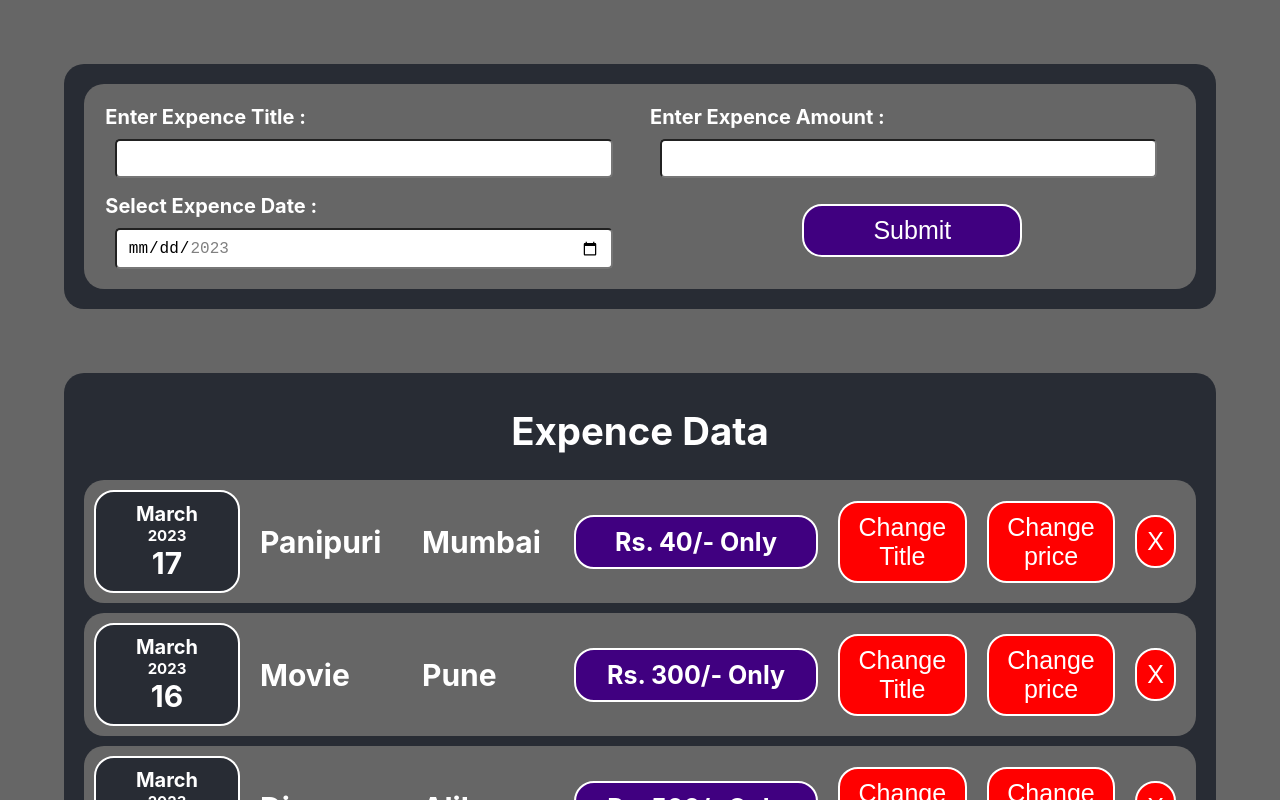
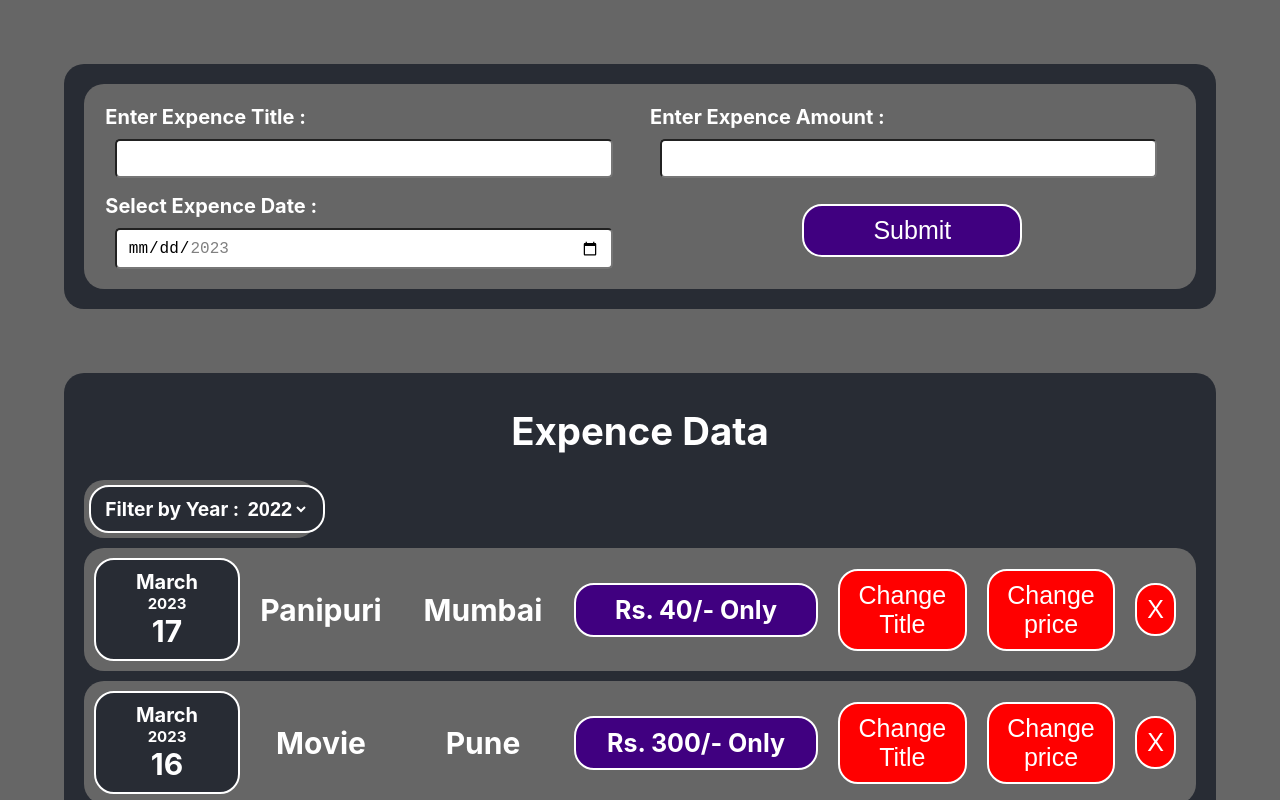
Before and after one commit to Shubham-S-Nimje/Expensetracker, a React (Create React App) app: page / in a window 1280 px wide. Shown: the top 800 px of the page. Built offline with nearby package versions, Linux system fonts and the light colour scheme.

Commit message:
filter holder added

```diff
--- a/src/App.js
+++ b/src/App.js
@@ -1,16 +1,58 @@
-import React from 'react';
+import React, {useState} from 'react';
 import './Expenceitem/Expences/Expences.css';
 import Expences from './Expenceitem/Expences/Expences';
-import ExpenceForm from './Expenceitem/ExpenceForm/ExpenceForm'
+import ExpenceCard from './Expenceitem/ExpenceForm/Expencecard'
+const Dummy_expences = [
+  {
+    id: 1,
+    Expencedate: new Date(2023,2,17),
+    Expencetitle: 'Panipuri',
+    Expenceprice: 40,
+    Expencelocation: 'Mumbai'},
+    {
+      id: 2,
+      Expencedate: new Date(2023,2,16),
+      Expencetitle: 'Movie',
+      Expenceprice: 300,
+      Expencelocation: 'Pune'},
+      {
+        id: 3,
+        Expencedate: new Date(2023,2,15),
+        Expencetitle: 'Dinner',
+        Expenceprice: 500,
+        Expencelocation: 'Alibag'},
+        {
+          id: 4,
+          Expencedate: new Date(2023,2,16),
+          Expencetitle: 'Shopping',
+          Expenceprice: 6500,
+          Expencelocation: 'Mumbai'},
+];
+const App = () => {
+  const [expenses, setExpenses] = useState(Dummy_expences)
+  const addExpenseHandler = expense => {
+    console.log('in app.js');
+    console.log(expense)
+    setExpenses ((prevExpences) => {
+      return [expense, ...prevExpences]
+    });
+    }
+  return (
+    <div>
+      <ExpenceCard onAddExpences = {addExpenseHandler}/>
+      <Expences item = {expenses}
+      />
 
-const App = () => {
-  return React.createElement(
-        'div',
-        {},
-        React.createElement(ExpenceForm, {ExpenceForm: ExpenceForm}),
-        React.createElement(Expences, {Expence: Expences})
+    </div>
 
-      );
+  )
+  // return React.createElement(
+  //       'div',
+  //       {},
+  //       React.createElement(ExpenceCard, {ExpenceCard: ExpenceCard}),
+  //       React.createElement(Expences, {Expence: Expences})
+
+  //     );
 }
 // function App() {
 //   return React.createElement(
--- a/src/Expenceitem/ExpenceForm/ExpenceForm.js
+++ b/src/Expenceitem/ExpenceForm/ExpenceForm.js
@@ -1,8 +1,6 @@
 import React, {useState} from 'react';
 import './ExpenceForm.css';
-import './Expencecard.css';
-import ExpenceCard from './Expencecard'
-const ExpenceForm = () => {
+const ExpenceForm = (props) => {
   const [ontitlechange,settitlechange] = useState('');
   const [onpricechange,setpricechange] = useState('');
   const [ondatechange,setdatechange] = useState('');
@@ -12,7 +10,7 @@ const ExpenceForm = () => {
   //   ondatechange: ''
   // })
 
-  const amountchangehandler = (event) => {
+  const titlechangehandler = (event) => {
     settitlechange(event.target.value);
     // setuserInput({
     //   ...userInput,
@@ -26,7 +24,7 @@ const ExpenceForm = () => {
     // })
     // console.log(event.target.value);
   };
-  const titlechangehandler = (event) => {
+  const amountchangehandler = (event) => {
     setpricechange(event.target.value);
     // setuserInput({
     //   ...userInput,
@@ -61,31 +59,30 @@ const ExpenceForm = () => {
       amount : onpricechange,
       date : new Date(ondatechange)
     };
-    console.log(expenceData)
+    props.onsaveexpensedata(expenceData);
+    settitlechange('');
+    setpricechange('');
+    setdatechange('');
 
   }
     return (
-    <ExpenceCard className="expenceCard">
       <form className="expenceform" onSubmit={submitform}>
         <div className="inputtitle">
           <label>Enter Expence Title : </label><br></br>
-          <input type="text" onChange={titlechangehandler}/>
+          <input type="text" value={ontitlechange} onChange={titlechangehandler}/>
         </div>
         <div className="inputamount">
           <label>Enter Expence Amount : </label><br></br>
-          <input type="number" onChange={amountchangehandler} />
+          <input type="number" value={onpricechange} onChange={amountchangehandler} />
         </div>
         <div className="inputdate">
           <label>Select Expence Date : </label><br></br>
-          <input type="date" min="2023-01-01" max="2023-12-31" onChange={datechangehandler}/>
+          <input type="date" min="2023-01-01" max="2023-12-31" value={ondatechange} onChange={datechangehandler}/>
         </div>
         <div className="submitbtn">
           <button type="submit" className="btn">Submit</button>
         </div>
-
       </form>
-      </ExpenceCard>
-
     );
 }
 export default ExpenceForm;
--- a/src/Expenceitem/ExpenceForm/Expencecard.js
+++ b/src/Expenceitem/ExpenceForm/Expencecard.js
@@ -1,8 +1,20 @@
 import './Expencecard.css';
+import './ExpenceForm.css';
+import ExpenceForm from './ExpenceForm'
+const ExpenceCard = (props) => {
+    const saveexpensedata = (enteredExpensedata) => {
+        const expenceData = {
+            ...enteredExpensedata,
+            id: Math.random().toString()
+          };
+        //   console.log(expenceData)
+          props.onAddExpences(expenceData);
+    }
 
-const ExpenceCard = (props) => {
-    const classes = 'expenceCard ' + props.className;
-    return <div className={classes}>{props.children}
-    </div>;
+    return (
+    <div className="expenceCard">
+    <ExpenceForm onsaveexpensedata={saveexpensedata} />
+    </div>
+    );
 }
 export default ExpenceCard;
--- a/src/Expenceitem/Expences/ExpenceDate.js
+++ b/src/Expenceitem/Expences/ExpenceDate.js
@@ -1,6 +1,6 @@
 import './ExpenceDate.css';
 const ExpenceDatedata = (props) => {
-    const month = props.Expencedate.toLocaleString("en-US",{month:'long'});
+    const month = props.Expencedate.toLocaleString('en-US',{month:'long'});
     const year = props.Expencedate.getFullYear();
     const day = props.Expencedate.toLocaleString("en-US",{day:'2-digit'});
 
--- /dev/null
+++ b/src/Expenceitem/Expences/Expencefilter.css
@@ -0,0 +1,35 @@
+.expenceFilter {
+  background-color: #666666;
+  margin: 10px;
+  border-radius: 20px;
+  padding: 5px;
+  width: 222px;
+  height: auto;
+  text-align: center;
+}
+.expenceFiltercontrol {
+  grid-row-start: 1;
+  grid-row-end: 2;
+  background-color: #282c34;
+  color: #ffffff;
+  margin: 0px;
+  border-radius: 20px;
+  padding: 10px;
+  border: 2px solid white;
+  width: 212px;
+  height: auto;
+}
+select {
+  background-color: transparent;
+  color: white;
+  font-size: 20px;
+  font-weight: bold;
+  border: transparent;
+}
+option {
+  background-color: black;
+  color: white;
+  font-size: 20px;
+  font-weight: bold;
+  border: transparent;
+}
--- /dev/null
+++ b/src/Expenceitem/Expences/Expencefilter.js
@@ -0,0 +1,21 @@
+import './Expencefilter.css';
+const Expencefilter = (props) => {
+    const dropdownChangeHandler = (event) => {
+          props.onChangeFilter(event.target.value);
+    }
+
+    return (
+    <div className="expenceFilter">
+      <div className="expenceFiltercontrol">
+        <label>Filter by Year : </label>
+        <select value={props.selected} onChange={dropdownChangeHandler}>
+          <option value="2022">2022</option>
+          <option value="2022">2021</option>
+          <option value="2022">2020</option>
+          <option value="2022">2019</option>
+        </select>
+      </div>
+    </div>
+    );
+}
+export default Expencefilter;
--- a/src/Expenceitem/Expences/Expences.css
+++ b/src/Expenceitem/Expences/Expences.css
@@ -1,6 +1,7 @@
 .Expences{
   background-color:#282c34;
   color: white;
+  text-align: center;
 }
 .App{
   padding: 5% 5% 0% 5%;
--- a/src/Expenceitem/Expences/Expences.js
+++ b/src/Expenceitem/Expences/Expences.js
@@ -1,41 +1,21 @@
 
-import './Expences.css';
 import Expenceitem from './Expenceitem';
 import Carddata from '../UI/Card';
+import Expencefilter from './Expencefilter';
+import './Expences.css';
+import { useState } from 'react';
 
-
- const expences = [
-    {
-      id: 1,
-      Expencedate: new Date(2023,2,17),
-      Expencetitle: 'Panipuri',
-      Expenceprice: 40,
-      Expencelocation: 'Mumbai'},
-      {
-        id: 2,
-        Expencedate: new Date(2023,2,16),
-        Expencetitle: 'Movie',
-        Expenceprice: 300,
-        Expencelocation: 'Pune'},
-        {
-          id: 3,
-          Expencedate: new Date(2023,2,15),
-          Expencetitle: 'Dinner',
-          Expenceprice: 500,
-          Expencelocation: 'Alibag'},
-          {
-            id: 4,
-            Expencedate: new Date(2023,2,16),
-            Expencetitle: 'Shopping',
-            Expenceprice: 6500,
-            Expencelocation: 'Mumbai'},
-  ];
-  const Expences = () => {
+  const Expences = (props) => {
+    const [filteredYear, setFilteredYear] = useState('2020');
+    const filterchangeHandler = selectedYear => {
+    setFilteredYear(selectedYear);
+    };
   return (
     <div className="App">
       <Carddata className="Expences">
         <h1>Expence Data</h1>
-        {expences.map((ele) => {
+        <Expencefilter selected={filteredYear} onChangeFilter={filterchangeHandler} />
+        {props.item.map((ele) => {
           return (
           <Expenceitem
           key={ele.id}
```
